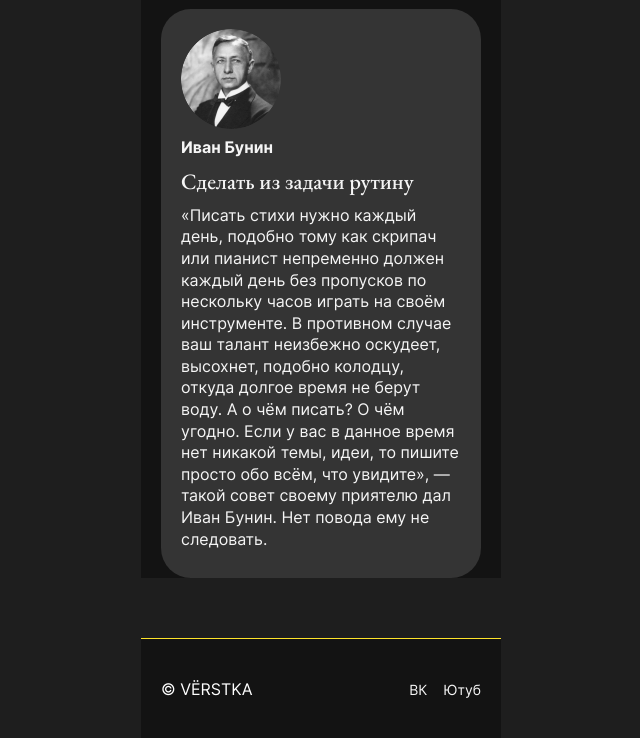
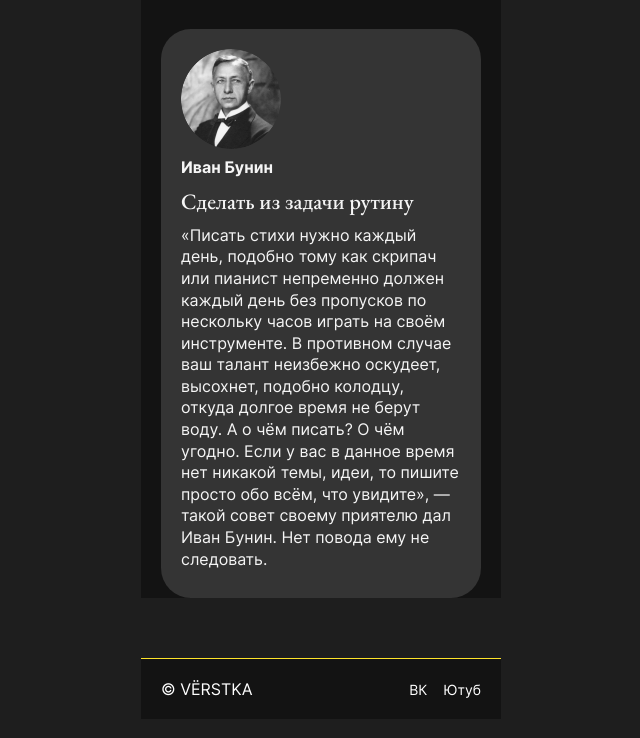
Before and after one commit to andrabra/s-chistogo-lista, a plain HTML site: page index.html in a window 1280 px wide. Shown: the part 3451-4189 px from the top of the page, without its empty margins (319-959 px from the left). Drawn offline with Linux system fonts and the light colour scheme; files whose address does not match are found by name.

Commit message:
Продолжается борьба с отсупами в footer

```diff
--- a/style/style.css
+++ b/style/style.css
@@ -184,17 +184,18 @@ blockquote {
   display: flex;
   flex-direction: column;
   gap: 32px;
+  margin-top: 20px;
+
 }
 .cards-list:last-child {
-  margin-bottom: 60px;
+
 }
 .card {
   margin: 0px 20px;
   padding: 20px;
   border-radius: 30px;
 }
-.card:last-child {
-}
+
 .card_theme_dark {
   border-radius: 30px;
   background: var(--gray-bg, #343434);
@@ -237,11 +238,13 @@ blockquote {
   line-height: 21.6px; /* 135% */
 }
 .footer {
-  padding: 20px;
+  padding: 20px 20px;
   display: flex;
   justify-content: space-between;
   align-items: center;
-  border-top: 1px solid var(--yellow-bg, #fee42a);
+  border-top: 1px solid #fee42a;
+  min-height: 20px;
+  margin-top: 60px;
 }
 .footer__copy {
 }
@@ -252,7 +255,6 @@ blockquote {
   list-style: none;
 }
 .footer__links a {
-  color: #f5f5f5;
   font-size: 14px;
   line-height: 1.25;
   text-decoration: none;
```
